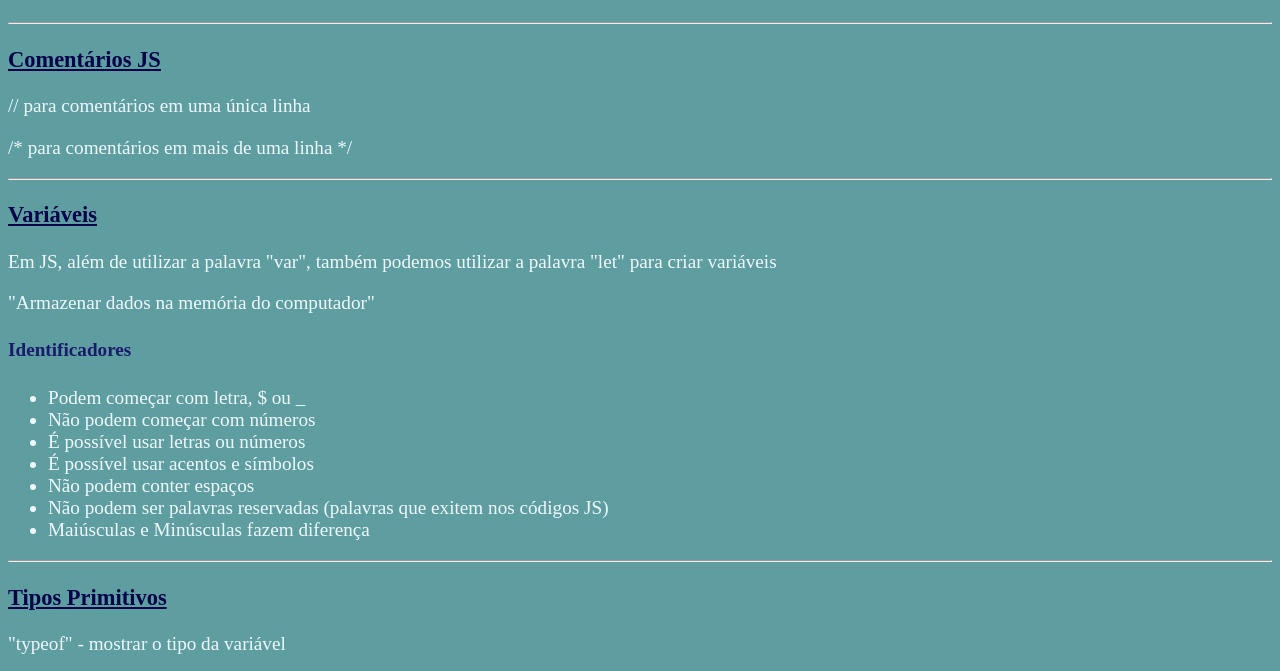
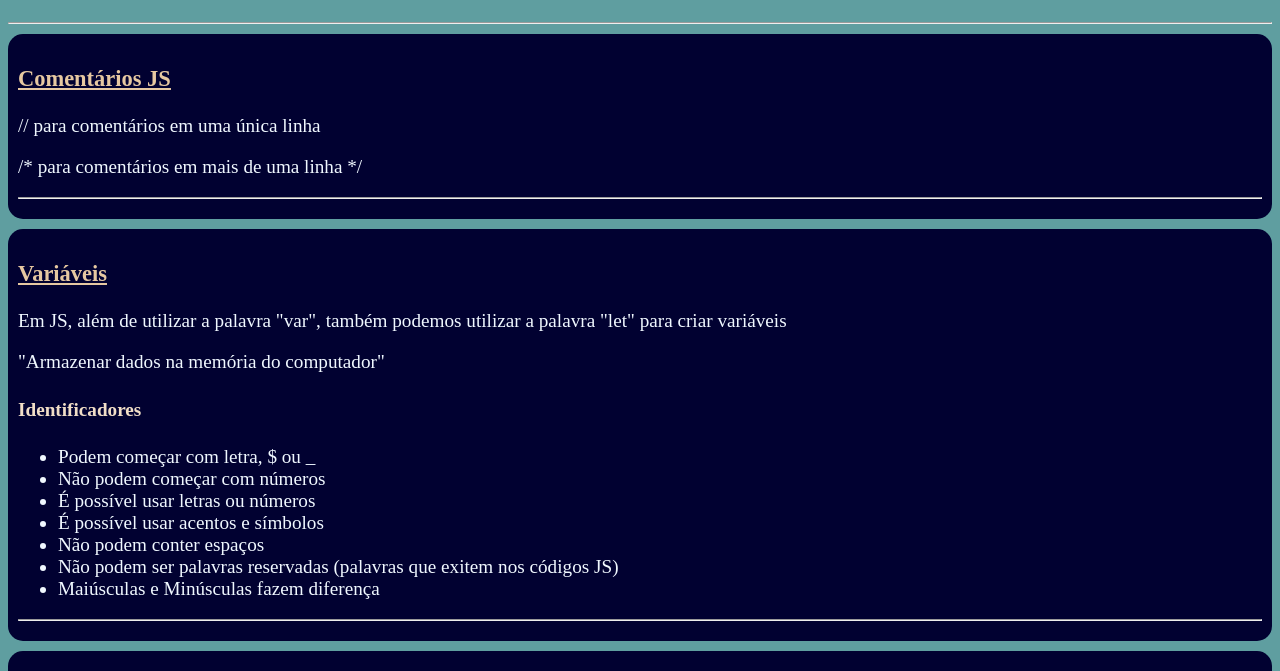
Before and after one commit to Piresle/JavaScript, a plain HTML site: page Aulas/aula05.html in a window 1280 px wide. Shown: the part 73-744 px from the top of the page. Drawn offline with Linux system fonts and the light colour scheme.

Commit message:
css aulas

```diff
--- a/Aulas/style-aulas.css
+++ b/Aulas/style-aulas.css
@@ -7,14 +7,22 @@ body {
     font-family: 'Times New Roman', Times, serif;
     font-size: 1.2em;
     color: aliceblue;
+
+}
+
+div, section {
+    background-color: rgb(1, 1, 49);
+    padding: 10px;
+    border-radius: 15px;
+    margin-bottom: 10px;
 }
 
 .title-4 {
-    color: rgb(27, 27, 109);
+    color: rgb(241, 222, 199);
 }
 
 .title-3 {
-    color: rgb(2, 2, 75);
+    color: rgb(230, 200, 161);
     text-decoration: underline;
 }
 
```
